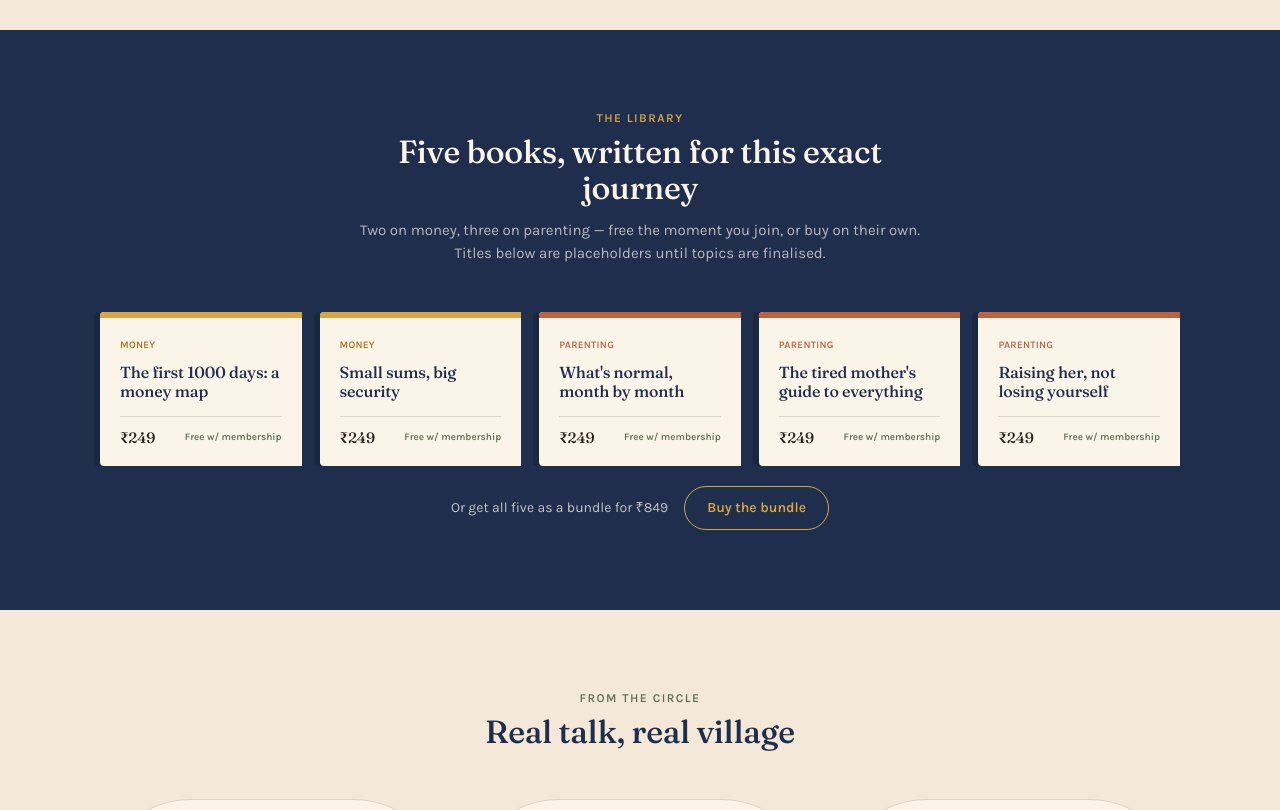
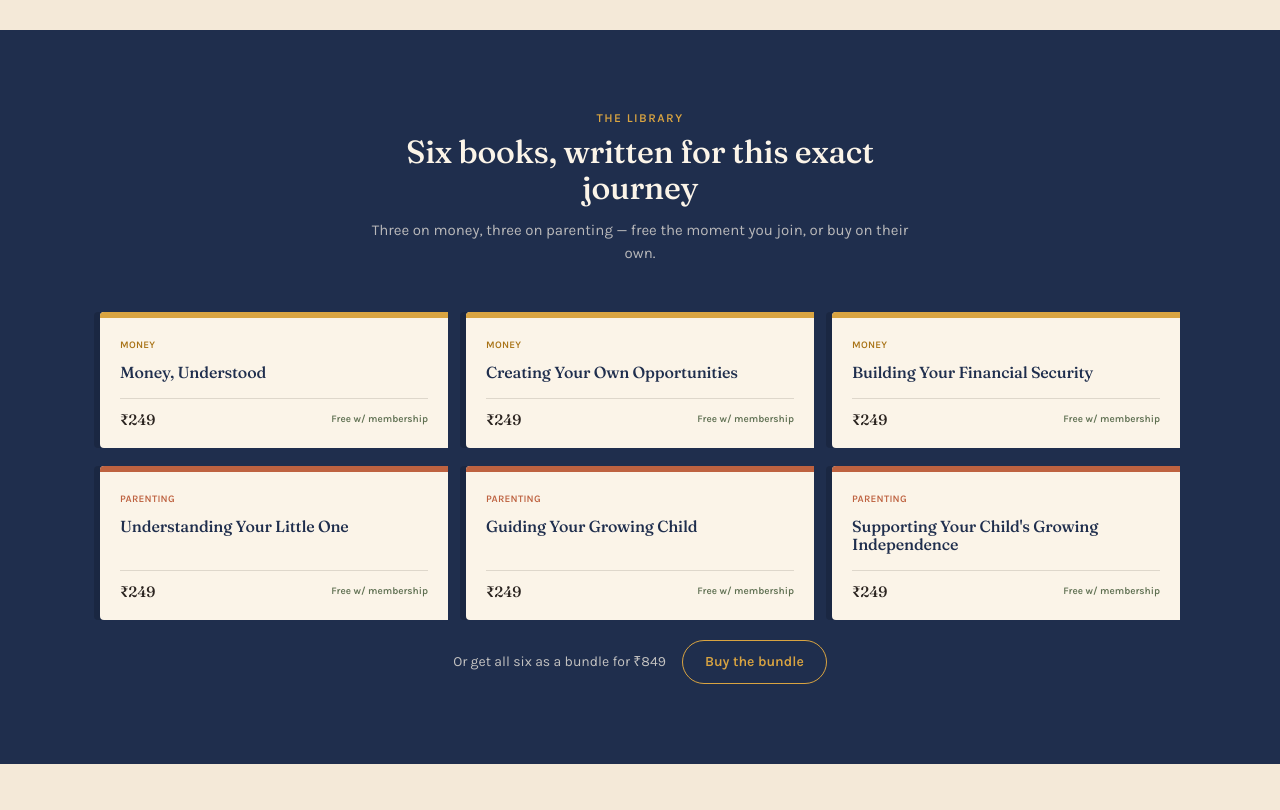
Before and after one commit to riddlerunroop/mom-village, a Next.js app: page / in a window 1280 px wide. Shown: the part 3000-3810 px from the top of the page. Built offline with nearby package versions, Linux system fonts and the light colour scheme.

Commit message:
Fix homepage library teaser — real six book titles

```diff
--- a/src/app/page.tsx
+++ b/src/app/page.tsx
@@ -17,7 +17,7 @@ const pillars = [
   {
     num: "2",
     title: "The library",
-    body: "Five books on money and parenting, written for the Indian home. Free with membership, or buy individually.",
+    body: "Six books on money and parenting, written for the Indian home. Free with membership, or buy individually.",
   },
   {
     num: "3",
@@ -43,11 +43,12 @@ const trackCards = [
 ];
 
 const books = [
-  { cat: "Money", title: "The first 1000 days: a money map", accent: "gold" },
-  { cat: "Money", title: "Small sums, big security", accent: "gold" },
-  { cat: "Parenting", title: "What's normal, month by month", accent: "terracotta" },
-  { cat: "Parenting", title: "The tired mother's guide to everything", accent: "terracotta" },
-  { cat: "Parenting", title: "Raising her, not losing yourself", accent: "terracotta" },
+  { cat: "Money", title: "Money, Understood", accent: "gold" },
+  { cat: "Money", title: "Creating Your Own Opportunities", accent: "gold" },
+  { cat: "Money", title: "Building Your Financial Security", accent: "gold" },
+  { cat: "Parenting", title: "Understanding Your Little One", accent: "terracotta" },
+  { cat: "Parenting", title: "Guiding Your Growing Child", accent: "terracotta" },
+  { cat: "Parenting", title: "Supporting Your Child's Growing Independence", accent: "terracotta" },
 ];
 
 const quotes = [
@@ -304,15 +305,14 @@ export default function Home() {
               the library
             </div>
             <h2 className="text-[32px] text-ivory mt-2">
-              Five books, written for this exact journey
+              Six books, written for this exact journey
             </h2>
             <p className="text-ivory/70 text-[15px] mt-3">
-              Two on money, three on parenting — free the moment you join, or
-              buy on their own. Titles below are placeholders until topics are
-              finalised.
+              Three on money, three on parenting — free the moment you join,
+              or buy on their own.
             </p>
           </div>
-          <div className="grid grid-cols-2 md:grid-cols-5 gap-4.5 mb-5">
+          <div className="grid grid-cols-2 sm:grid-cols-3 gap-4.5 mb-5">
             {books.map((b) => (
               <div
                 key={b.title}
@@ -353,7 +353,7 @@ export default function Home() {
             ))}
           </div>
           <div className="flex items-center justify-center gap-4">
-            <p className="text-ivory/75 text-sm">Or get all five as a bundle for ₹849</p>
+            <p className="text-ivory/75 text-sm">Or get all six as a bundle for ₹849</p>
             <button className="text-sm font-semibold px-[22px] py-[11px] rounded-full border-[1.5px] border-gold text-gold">
               Buy the bundle
             </button>
```
